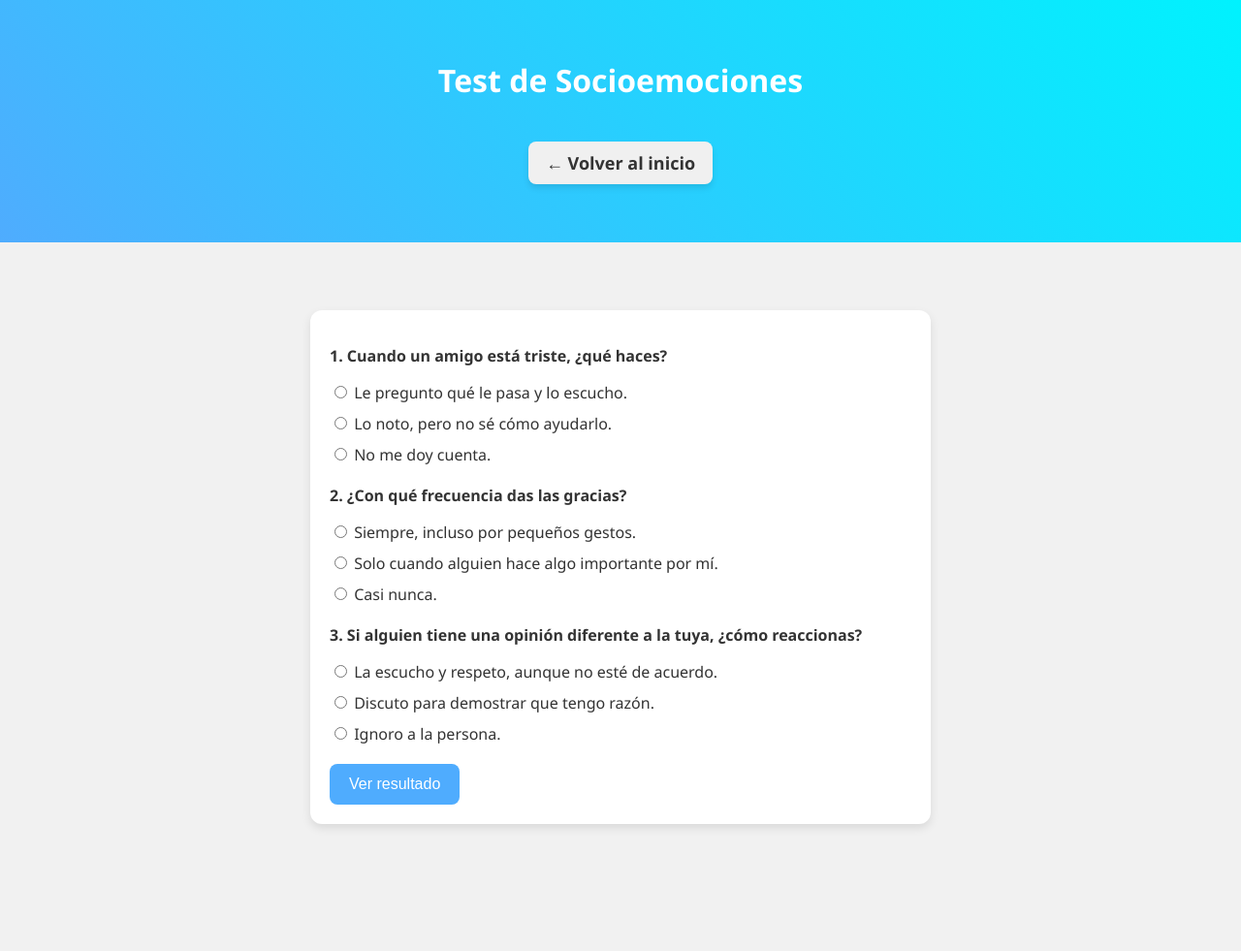
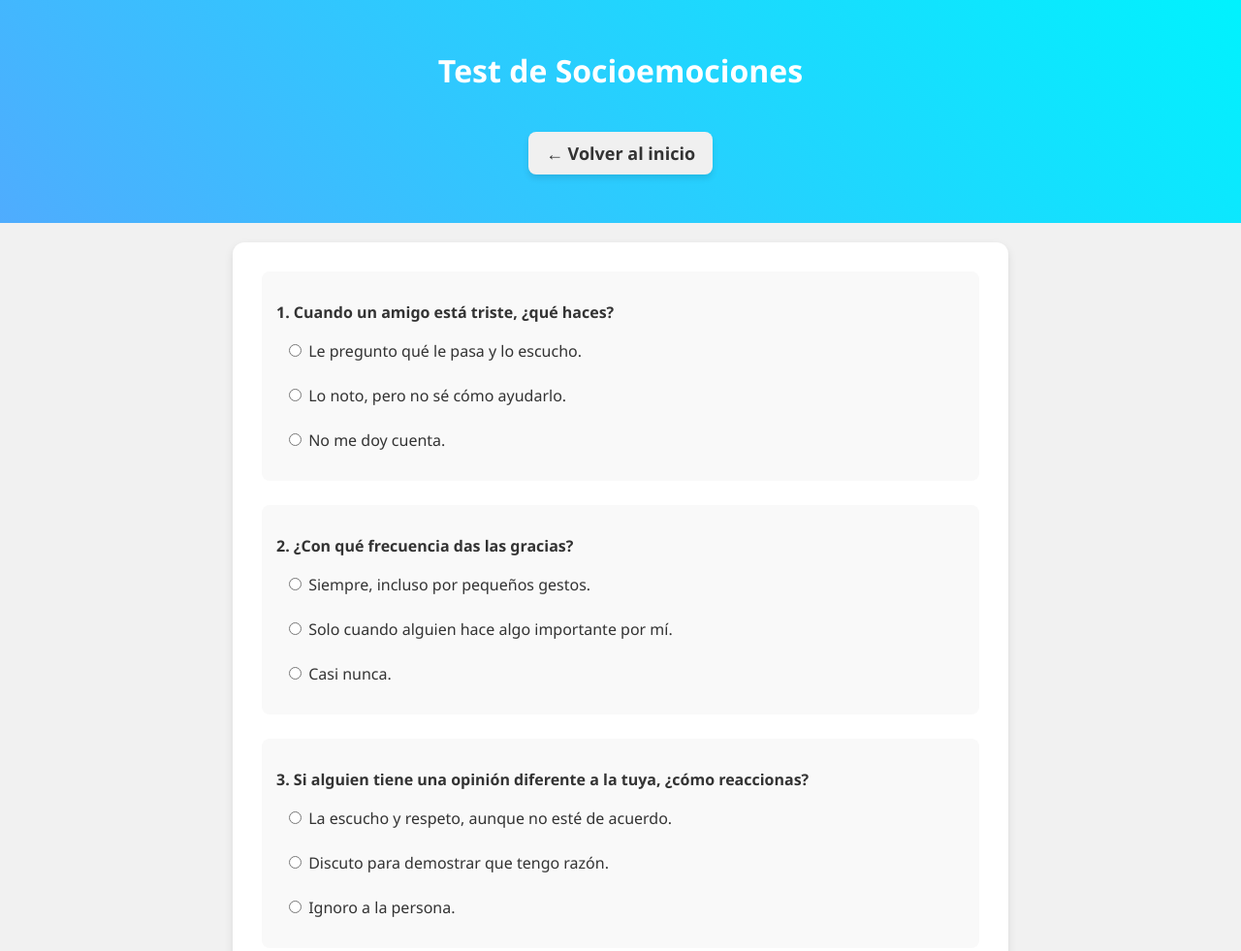
Before and after one commit to victor0153423/socioemociones, a plain HTML site: page test.html in a window 1280 px wide. Shown: the top 981 px of the page at 97% size. Before the commit the page ends 920 px from the top, so only its background shows below. Drawn offline with Linux system fonts and the light colour scheme.

Commit message:
Actualizar Styles.css

```diff
--- a/Styles.css
+++ b/Styles.css
@@ -126,50 +126,81 @@ footer p {
   height: 100%;
   border: none;
 }
-/* Estilos para el test */
+
+/* ===== ESTILOS DEL TEST ===== */
+.test-header {
+    background: linear-gradient(45deg, #4facfe, #00f2fe);
+    color: white;
+    padding: 30px;
+    text-align: center;
+}
+
+.test-main {
+    padding: 20px;
+    max-width: 800px;
+    margin: 0 auto;
+}
+
 .test {
     background: white;
-  padding: 20px;
+    padding: 30px;
     border-radius: 12px;
-  max-width: 600px;
-  margin: 30px auto;
     box-shadow: 0 4px 10px rgba(0, 0, 0, 0.1);
 }
 
 .pregunta {
-  margin-bottom: 20px;
-  text-align: left;
+    margin-bottom: 25px;
+    padding: 15px;
+    background: #f9f9f9;
+    border-radius: 8px;
 }
 
 .pregunta p {
     font-weight: bold;
+    color: #333;
+    margin-bottom: 10px;
 }
 
 .pregunta label {
     display: block;
-  margin: 10px 0;
+    margin: 8px 0;
+    padding: 8px;
+    border-radius: 4px;
+    transition: background 0.3s;
     cursor: pointer;
 }
 
-button {
-  background: #4facfe;
+.pregunta label:hover {
+    background: #e6f2ff;
+}
+
+.btn-test {
+    background: linear-gradient(45deg, #4facfe, #00f2fe);
     color: white;
     border: none;
-  padding: 12px 20px;
+    padding: 12px 25px;
     border-radius: 8px;
     font-size: 16px;
     cursor: pointer;
-  transition: background 0.3s;
+    display: block;
+    margin: 20px auto;
+    transition: transform 0.3s;
 }
 
-button:hover {
-  background: #00f2fe;
+.btn-test:hover {
+    transform: translateY(-3px);
 }
 
 .resultado {
-  margin-top: 20px;
-  padding: 15px;
+    margin-top: 30px;
+    padding: 20px;
     background: #f8f8f8;
     border-radius: 8px;
+    border-left: 5px solid #4facfe;
     display: none;
 }
+
+.resultado h3 {
+    color: #4facfe;
+    margin-top: 0;
+}
```
Lines whose indentation alone changed are shown as unchanged.
